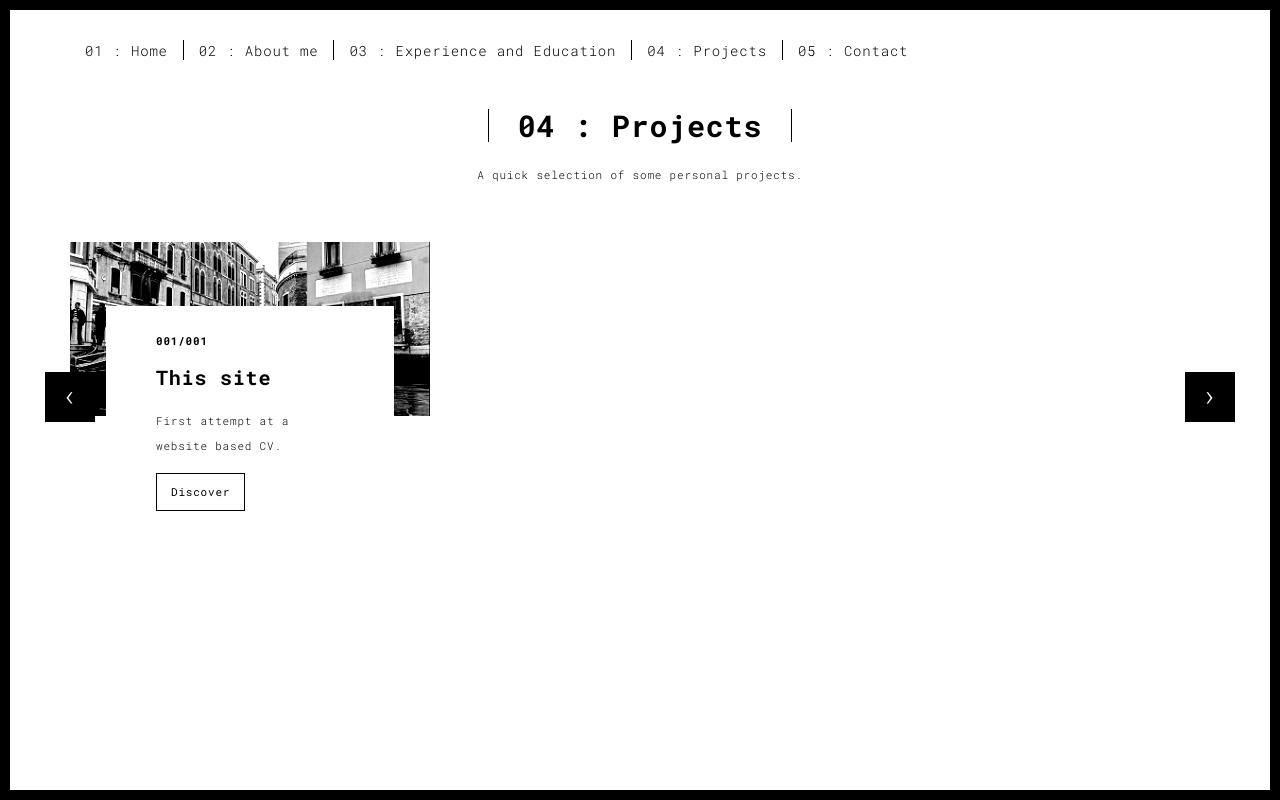
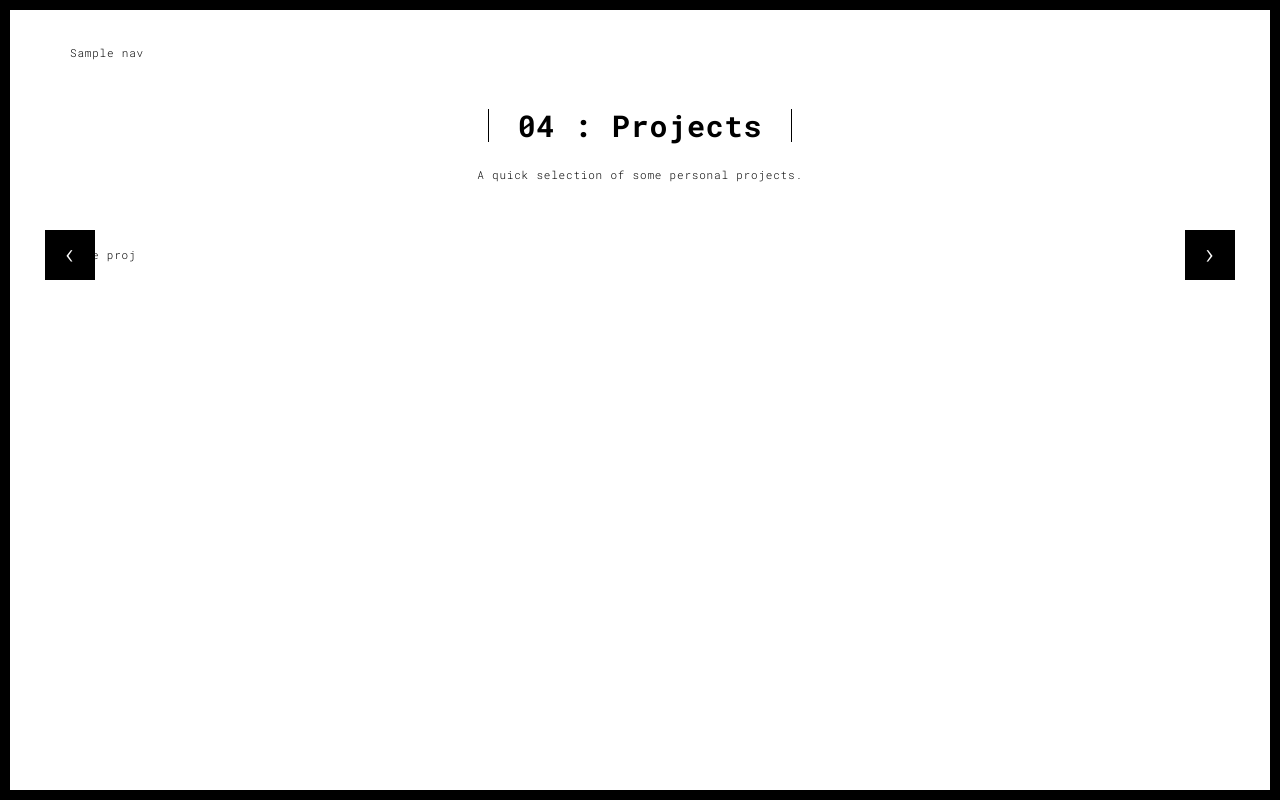
Before and after one commit to difuria/Webpage-CV, a Flask app: template templates/works.html in a window 1280 px wide. Run offline with Flask 2, Linux system fonts and the light colour scheme; the template is opened without the code that fills it: most values are stand-ins (such as "Sample title", 1, 10 or a date in 2020).

Commit message:
Updates to allow projects to be easily be added and centralise the navigation bar

```diff
--- /dev/null
+++ b/Data/Navigation.json
@@ -0,0 +1,29 @@
+{
+    "Navigation":[
+        {
+            "Page":"./index.html",
+            "Title":"",
+            "Description":"Home"
+        },
+        {
+            "Page":"./about.html",
+            "Title":"",
+            "Description":"About me"
+        },
+        {
+            "Page":"./Experience and Education.html",
+            "Title":"",
+            "Description":"Experience and Education"
+        },
+        {
+            "Page":"./works.html",
+            "Title":"",
+            "Description":"Projects"
+        },
+        {
+            "Page":"./contact.html",
+            "Title":"",
+            "Description":"Contact"
+        }
+    ]
+}
--- a/server.py
+++ b/server.py
@@ -5,6 +5,18 @@
 import json, os
 # python anywhere doesn't have pymongo on the whitelist for free accounts
 #, pymongo
+
+def read_json(json_file):
+    with open(json_file, mode='r') as j_f:
+        data = json.load(j_f)
+    return data
+
+def write_to_json(data):
+    directory = 'responses'
+    Path(directory).mkdir(parents=True, exist_ok=True)
+    with open(os.path.join(directory, f'reponse.{datetime.now().strftime("%Y%m%d_%H-%M-%S")}.json'), mode='a') as f:
+        json.dump(data, f)
+
 app = Flask(__name__)
 """
 Activate virtual environment
@@ -20,9 +32,13 @@
 python -m  flask run
 """
 
-# client = pymongo.MongoClient("mongodb+srv://website_cv:<password>@website-cv.k6hua.mongodb.net/Website-CV?retryWrites=true&w=majority")
-# db = client['Website-CV']
-# mycol = db["Client"]
+nav_data = read_json(os.path.join(app.root_path, "Data", "Navigation.json"))
+navigation_headers = ""
+for i, nav in enumerate(nav_data["Navigation"]):
+    if os.path.isfile(os.path.join(app.root_path, 'templates', nav["Page"])):
+        navigation_headers += f"""          <li><a href="{nav["Page"]}" title="{nav["Title"]}">{i+1:02d} : {nav["Description"]}</a></li>"""
+    else:
+        print(f"""{nav["Page"]} doesn't exist.""")
 
 @app.route('/favicon.ico')
 def favicon():
@@ -31,7 +47,8 @@
 
 @app.route('/')
 def my_home():
-    return render_template('index.html')
+    # return page()
+    return render_template('index.html', nav=navigation_headers)
 
 def get_duration(start_date, end_date=None):
     duration_string = ''
@@ -64,9 +81,27 @@
 
 @app.route('/<string:html_page>')
 def page(html_page="index.html"):
-    if html_page == "Experience and Education.html":
-        with open(os.path.join(app.root_path, "Experience_and_Education.json")) as json_file:
-            data = json.load(json_file)
+    if html_page == "works.html":
+        data = read_json(os.path.join(app.root_path, "Data", "Projects.json"))
+        projects = ""
+        number_of_project = len(data["Projects"])
+        for i, project in enumerate(data["Projects"]):
+            projects += f"""                    <div class="col-sm-4">
+                      <a href="{project["url"]}" title="" class="black-image-project-hover">
+                        <img src="{project["image"]}" alt="" class="img-responsive">
+                      </a>
+                      <div class="card-container card-container-lg">
+                        <h4>{number_of_project-i:03d}/{number_of_project:03d}</h4>
+                        <h3>{project["Title"]}</h3>
+                        <p>{project["Description"]}</p>
+                        <a href="{project["url"]}" title="" class="btn btn-default">Discover</a>
+                      </div>
+                    </div>\n"""
+
+        return render_template(html_page, nav=navigation_headers, proj=projects)
+
+    elif html_page == "Experience and Education.html":
+        data = read_json(os.path.join(app.root_path, "Data", "Experience_and_Education.json"))
 
         experience = "                  <section>"
         for company in data["Experience"]:
@@ -159,28 +194,19 @@
                       <p>{skill["Description"]}</p>
                     </div>
                   </div>"""
-        return render_template(html_page, company_duration=get_duration(datetime(2014,11,24)), role_duration=get_duration(datetime(2021,1,1)), tech_skills=technical_skills, edu=education, exp=experience)
+        return render_template(html_page, nav=navigation_headers, tech_skills=technical_skills, edu=education, exp=experience)
     else:
-        return render_template(html_page)
+        return render_template(html_page, nav=navigation_headers)
 
 @app.route('/submit_form', methods=['POST', 'GET'])
 def submit_form():
     if request.method == "POST":
-        # Store data so we can see who contacted, when they last contacted and possibly how many times they have contacted
-        # Check first to see if this email has submitted before, if so update what's stored instead of adding further information.
         data = request.form.to_dict()
-        # found = db.Contact.find_one({'email':data['email']})
-        # if found:
-        #     counter = found['counter'] + 1
-        #     db.Contact.update_one({'email':data['email']}, {'$set':{'subject':data['subject'], 'message':data['message'], 'counter':counter, 'date':datetime.now().strftime("%d/%m/%Y, %H:%M:%S") }})
-        # else:
-        #     db.Contact.insert_one({'email':data['email'], 'subject':data['subject'], 'message':data['message'], 'counter':1, 'date':datetime.now().strftime("%d/%m/%Y, %H:%M:%S")})
-
         write_to_json(data)
         # TODO - add a means of emailing said person / notifying me this has happened
-        return render_template('thank you.html', message=Markup('Submission successful!<br>I\'ll be in contact as soon as possible.'))
+        return render_template('thank you.html', nav=navigation_headers, message=Markup('Submission successful!<br>I\'ll be in contact as soon as possible.'))
     else:
-        return render_template('thank you.html', message='Something went wrong. Try again!')
+        return render_template('thank you.html', nav=navigation_headers, message='Something went wrong. Try again!')
 
 @app.route('/Dom_di_Furia_CV', methods=['GET'])
 def Dom_di_Furia_CV():
@@ -188,9 +214,3 @@
         return send_from_directory('static', 'Dom_di_Furia_CV.pdf')
     else:
         return 'Something went wrong. Try again!'
-
-def write_to_json(data):
-    directory = 'responses'
-    Path(directory).mkdir(parents=True, exist_ok=True)
-    with open(os.path.join(directory, f'reponse.{datetime.now().strftime("%Y%m%d_%H-%M-%S")}.json'), mode='a') as f:
-        json.dump(data, f)
--- a/templates/works.html
+++ b/templates/works.html
@@ -36,13 +36,8 @@
 
       <div class="collapse navbar-collapse" id="navbar-collapse">
         <ul class="nav navbar-nav ">
-          <li><a href="./index.html" title="">01 : Home</a></li>
-          <li><a href="./about.html" title="">02 : About me</a></li>
-          <li><a href="./Experience and Education.html" title="">03 : Experience and Education</a></li>
-          <li><a href="./works.html" title="">04 : Projects</a></li>
-          <li><a href="./contact.html" title="">05 : Contact</a></li>
+          {{nav|safe}}
         </ul>
-
       </div>
     </div>
   </nav>
@@ -51,7 +46,6 @@
 <div class="section-container">
   <div class="container">
     <div class="row">
-
       <div class="col-sm-8 col-sm-offset-2 section-container-spacer">
         <div class="text-center">
           <h1 class="h2">04 : Projects</h1>
@@ -66,17 +60,7 @@
         <div class="carousel-inner">
             <div class="item active">
                 <div class="row">
-                    <div class="col-sm-4">
-                      <a href="https://github.com/difuria/Webpage-CV" title="" class="black-image-project-hover">
-                        <img src="static/assets/images/this_site.jpg" alt="" class="img-responsive">
-                      </a>
-                      <div class="card-container card-container-lg">
-                        <h4>001/001</h4>
-                        <h3>This site</h3>
-                        <p>First attempt at a website based CV.</p>
-                        <a href="https://github.com/difuria/Webpage-CV" title="" class="btn btn-default">Discover</a>
-                      </div>
-                    </div>
+                  {{proj|safe}}
                 </div>
                 <!--/row-->
             </div>
@@ -84,17 +68,9 @@
         </div>
         <!--/carousel-inner-->
         <a class="left carousel-control" href="#myCarousel" data-slide="prev">‹</a>
-
         <a class="right carousel-control" href="#myCarousel" data-slide="next">›</a>
      </div>
-
-
-
     <!--/myCarousel-->
-    </div>
-
-
-
     </div>
   </div>
 </div>
```
Also changed, not shown: Data/Projects.json (added, +10 -0 lines), templates/Experience and Education.html (+1 -7 lines), templates/about.html (+1 -7 lines), templates/contact.html (+1 -6 lines), templates/index.html (+1 -7 lines), templates/thank you.html (+1 -6 lines), Data/Experience_and_Education.json (renamed from Experience_and_Education.json).
